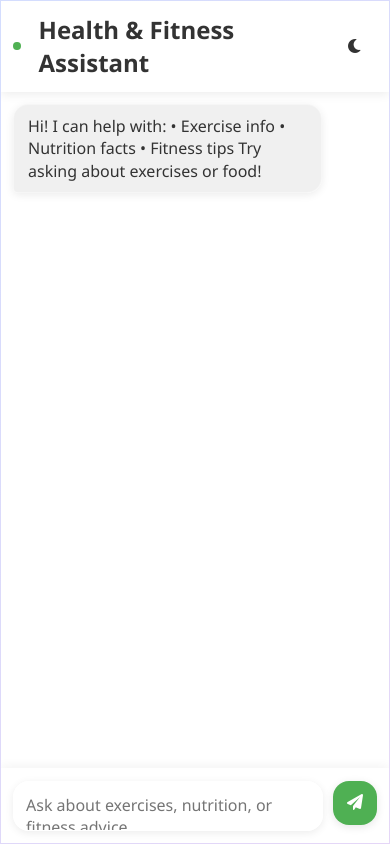
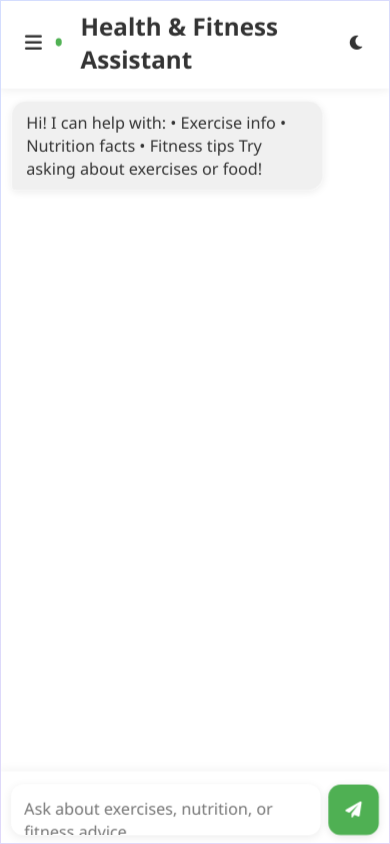
Before and after one commit to alpha9898/chatbot_website, a plain HTML site: page index.html in a window 390 px wide. Drawn offline with Linux system fonts and the light colour scheme.

Commit message:
Refactor mobile menu and sidebar functionality for improved user experience. Implemented fixed positioning for sidebar and chat container, enhanced toggle logic, and updated styles for better responsiveness. Adjusted layout and touch targets for mobile devices.

```diff
--- a/script.js
+++ b/script.js
@@ -2,18 +2,28 @@ document.addEventListener('DOMContentLoaded', () => {
     // Mobile menu functionality
     const mobileMenuBtn = document.querySelector('.mobile-menu-btn');
     const sidebar = document.querySelector('.sidebar');
+    const chatContainer = document.querySelector('.chat-container');
 
-    mobileMenuBtn.addEventListener('click', () => {
-        sidebar.classList.toggle('show');
+    let isSidebarVisible = false;
+
+    mobileMenuBtn.addEventListener('click', (e) => {
+        e.stopPropagation();
+        isSidebarVisible = !isSidebarVisible;
+        sidebar.style.display = isSidebarVisible ? 'block' : 'none';
+        mobileMenuBtn.innerHTML = isSidebarVisible ?
+            '<i class="fas fa-times"></i>' :
+            '<i class="fas fa-bars"></i>';
     });
 
-    // Close sidebar when clicking outside on mobile
+    // Close sidebar when clicking outside
     document.addEventListener('click', (e) => {
         if (window.innerWidth <= 768 &&
+            isSidebarVisible &&
             !e.target.closest('.sidebar') &&
-            !e.target.closest('.mobile-menu-btn') &&
-            sidebar.classList.contains('show')) {
-            sidebar.classList.remove('show');
+            !e.target.closest('.mobile-menu-btn')) {
+            isSidebarVisible = false;
+            sidebar.style.display = 'none';
+            mobileMenuBtn.innerHTML = '<i class="fas fa-bars"></i>';
         }
     });
 
@@ -21,8 +31,9 @@ document.addEventListener('DOMContentLoaded', () => {
     window.addEventListener('resize', () => {
         if (window.innerWidth > 768) {
             sidebar.style.display = 'block';
+            isSidebarVisible = true;
         } else {
-            sidebar.style.display = sidebar.classList.contains('show') ? 'block' : 'none';
+            sidebar.style.display = isSidebarVisible ? 'block' : 'none';
         }
     });
 
--- a/styles.css
+++ b/styles.css
@@ -512,11 +512,12 @@ body.dark-mode {
         max-height: -webkit-fill-available;
         border-radius: 0;
         flex-direction: column;
-        position: absolute;
+        position: fixed;
         top: 0;
         left: 0;
         right: 0;
         bottom: 0;
+        overflow: hidden;
     }
 
     .sidebar {
@@ -528,12 +529,13 @@ body.dark-mode {
         border-right: none;
         border-bottom: var(--glass-border);
         display: none;
-        position: absolute;
+        position: fixed;
         top: 0;
         left: 0;
         right: 0;
         z-index: 1000;
         background: var(--sidebar-bg);
+        box-shadow: 0 2px 10px rgba(0, 0, 0, 0.1);
     }
 
     .sidebar.show {
@@ -541,8 +543,13 @@ body.dark-mode {
     }
 
     .chat-container {
+        width: 100%;
         height: 100%;
-        transform: none;
+        position: fixed;
+        top: 0;
+        left: 0;
+        right: 0;
+        bottom: 0;
         display: flex;
         flex-direction: column;
     }
@@ -555,31 +562,44 @@ body.dark-mode {
 
     .chat-messages {
         flex: 1;
+        height: calc(100% - 120px);
+        overflow-y: auto;
         padding: 12px;
-        overflow-y: auto;
         -webkit-overflow-scrolling: touch;
-        height: auto;
     }
 
     .chat-input-container {
+        position: fixed;
+        bottom: 0;
+        left: 0;
+        right: 0;
         padding: 12px;
-        position: sticky;
-        bottom: 0;
         background: var(--sidebar-bg);
-        flex-shrink: 0;
+        border-top: var(--glass-border);
+        display: flex;
+        gap: 8px;
+        z-index: 100;
     }
 
     #userInput {
+        flex: 1;
+        min-height: 44px;
+        max-height: 100px;
         padding: 12px;
-        max-height: 100px;
-        min-height: 44px;
-        font-size: 16px; /* Prevent iOS zoom */
+        font-size: 16px;
+        border-radius: 12px;
+        background: var(--input-bg);
+        color: var(--text-color);
+        border: var(--glass-border);
     }
 
     #sendButton {
-        width: 44px;
-        height: 44px;
-        min-width: 44px; /* iOS minimum touch target */
+        min-width: 44px;
+        min-height: 44px;
+        border-radius: 12px;
+        display: flex;
+        align-items: center;
+        justify-content: center;
     }
 
     .message-content {
@@ -607,12 +627,7 @@ body.dark-mode {
     }
 
     /* Fix iOS safe areas */
-    @supports (padding-top: env(safe-area-inset-top)) {
-        .container {
-            padding-top: env(safe-area-inset-top);
-            padding-bottom: env(safe-area-inset-bottom);
-        }
-
+    @supports (padding: env(safe-area-inset-bottom)) {
         .chat-input-container {
             padding-bottom: calc(12px + env(safe-area-inset-bottom));
         }
@@ -629,6 +644,115 @@ body.dark-mode {
 /* Add mobile menu button to HTML structure */
 .mobile-menu-btn {
     display: none;
+    background: none;
+    border: none;
+    color: var(--text-color);
+    font-size: 1.2em;
+    cursor: pointer;
+    padding: 8px;
+    min-width: 44px;
+    min-height: 44px;
+    align-items: center;
+    justify-content: center;
+}
+
+@media (max-width: 768px) {
+    .mobile-menu-btn {
+        display: flex;
+    }
+
+    .container {
+        margin: 0;
+        height: 100%;
+        max-height: -webkit-fill-available;
+        border-radius: 0;
+        flex-direction: column;
+        position: fixed;
+        top: 0;
+        left: 0;
+        right: 0;
+        bottom: 0;
+        overflow: hidden;
+    }
+
+    .sidebar {
+        width: 100%;
+        height: auto;
+        max-height: 80vh;
+        padding: 12px;
+        transform: none;
+        border-right: none;
+        border-bottom: var(--glass-border);
+        display: none;
+        position: fixed;
+        top: 0;
+        left: 0;
+        right: 0;
+        z-index: 1000;
+        background: var(--sidebar-bg);
+        box-shadow: 0 2px 10px rgba(0, 0, 0, 0.1);
+    }
+
+    .chat-container {
+        width: 100%;
+        height: 100%;
+        position: fixed;
+        top: 0;
+        left: 0;
+        right: 0;
+        bottom: 0;
+        display: flex;
+        flex-direction: column;
+    }
+
+    .chat-messages {
+        flex: 1;
+        height: calc(100% - 120px);
+        overflow-y: auto;
+        padding: 12px;
+        -webkit-overflow-scrolling: touch;
+    }
+
+    .chat-input-container {
+        position: fixed;
+        bottom: 0;
+        left: 0;
+        right: 0;
+        padding: 12px;
+        background: var(--sidebar-bg);
+        border-top: var(--glass-border);
+        display: flex;
+        gap: 8px;
+        z-index: 100;
+    }
+
+    #userInput {
+        flex: 1;
+        min-height: 44px;
+        max-height: 100px;
+        padding: 12px;
+        font-size: 16px;
+        border-radius: 12px;
+        background: var(--input-bg);
+        color: var(--text-color);
+        border: var(--glass-border);
+    }
+
+    #sendButton {
+        min-width: 44px;
+        min-height: 44px;
+        border-radius: 12px;
+        display: flex;
+        align-items: center;
+        justify-content: center;
+    }
+
+    /* Fix iOS safe areas */
+    @supports (padding: env(safe-area-inset-bottom)) {
+        .chat-input-container {
+            padding-bottom: calc(12px + env(safe-area-inset-bottom));
+        }
+    }
 }
 
 /* Adjust header for mobile */
```
